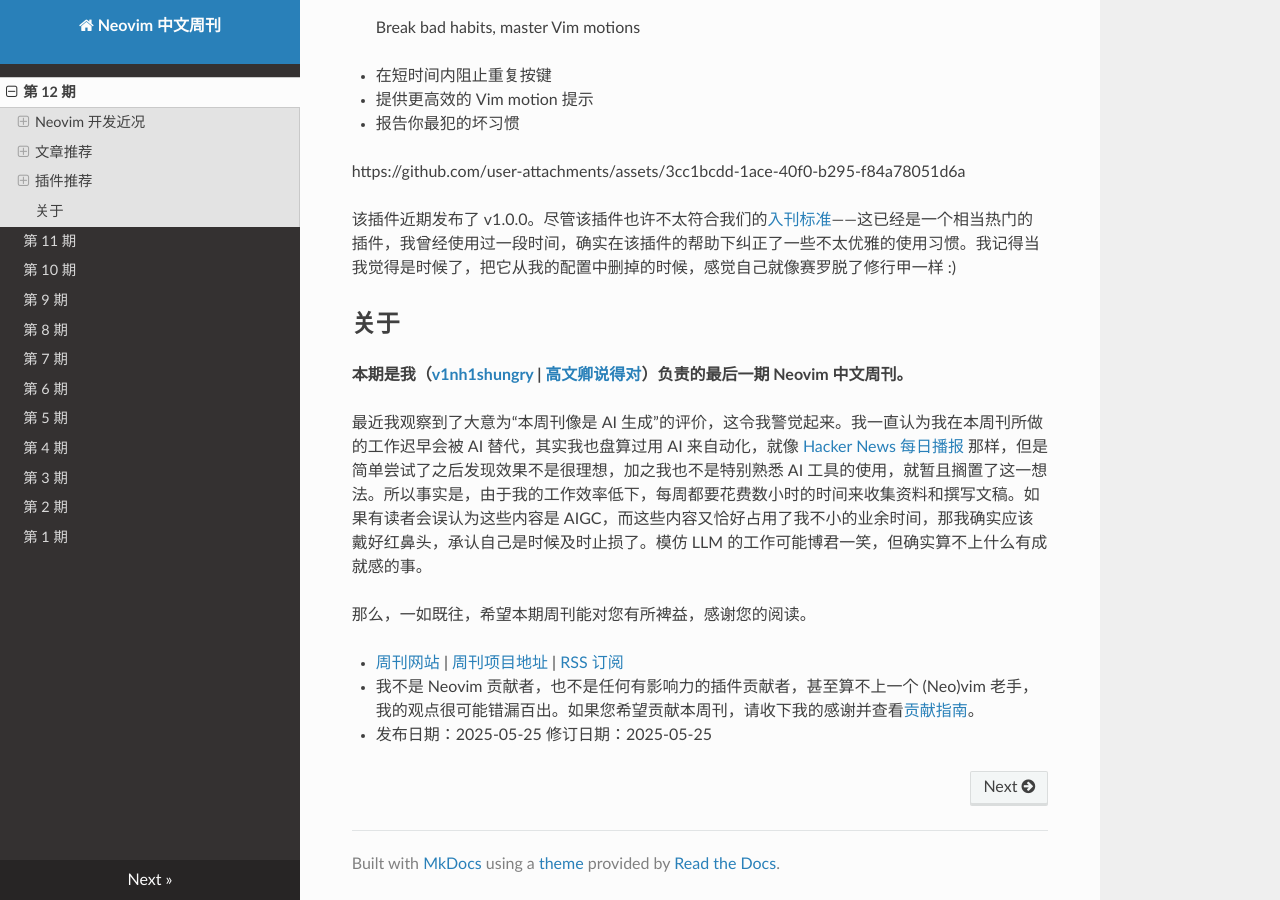
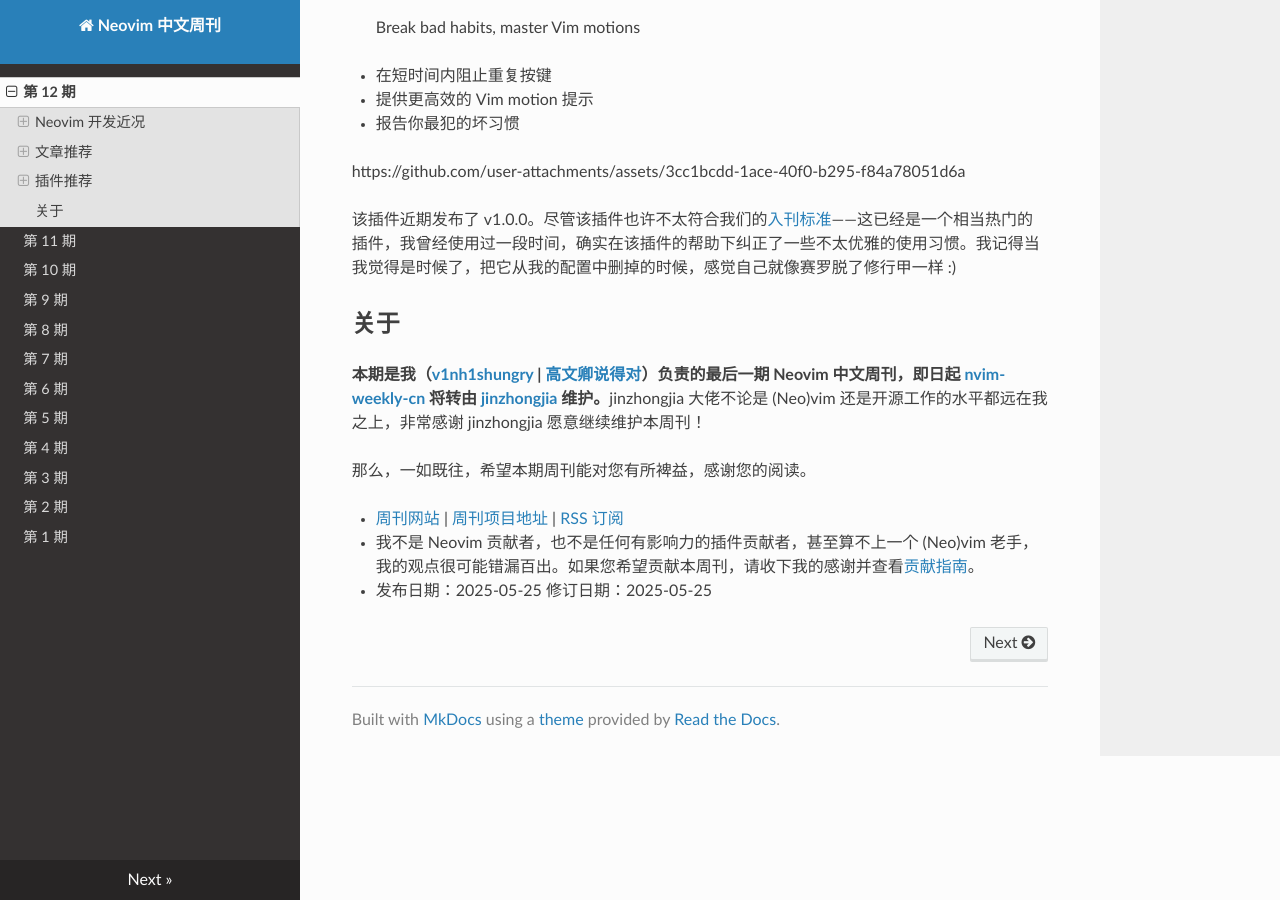
Before and after one commit to nvim-weekly-cn/nvim-weekly-cn, an MkDocs documentation site: the page built from posts/012.md, in a window 1280 px wide and 900 px high, scrolled down 1454 px. Built offline with MkDocs 1.6.1, drawn with Linux system fonts in a browser that asks for light colours; nearby versions of some CDN libraries.

```diff
--- a/posts/012.md
+++ b/posts/012.md
@@ -56,13 +56,7 @@ https://github.com/user-attachments/assets/3cc1bcdd-1ace-40f0-b295-f84a78051d6a
 
 ## 关于
 
-**本期是我（[v1nh1shungry](https://github.com/v1nh1shungry) | [高文卿说得对](https://www.zhihu.com/people/27-41-69-12)）负责的最后一期 Neovim 中文周刊。**
-
-<!-- ❗❗❗TODO: 发布前删除❗❗❗ -->
-
-最近我观察到了大意为“本周刊像是 AI 生成”的评价，这令我警觉起来。我一直认为我在本周刊所做的工作迟早会被 AI 替代，其实我也盘算过用 AI 来自动化，就像 [Hacker News 每日播报](https://hacker-news.agi.li/) 那样，但是简单尝试了之后发现效果不是很理想，加之我也不是特别熟悉 AI 工具的使用，就暂且搁置了这一想法。所以事实是，由于我的工作效率低下，每周都要花费数小时的时间来收集资料和撰写文稿。如果有读者会误认为这些内容是 AIGC，而这些内容又恰好占用了我不小的业余时间，那我确实应该戴好红鼻头，承认自己是时候及时止损了。模仿 LLM 的工作可能博君一笑，但确实算不上什么有成就感的事。
-
-<!-- ❗❗❗TODO: 发布前删除❗❗❗ -->
+**本期是我（[v1nh1shungry](https://github.com/v1nh1shungry) | [高文卿说得对](https://www.zhihu.com/people/27-41-69-12)）负责的最后一期 Neovim 中文周刊，即日起 [nvim-weekly-cn](https://github.com/nvim-weekly-cn/nvim-weekly-cn) 将转由 [jinzhongjia](https://github.com/jinzhongjia) 维护。**jinzhongjia 大佬不论是 (Neo)vim 还是开源工作的水平都远在我之上，非常感谢 jinzhongjia 愿意继续维护本周刊！
 
 那么，一如既往，希望本期周刊能对您有所裨益，感谢您的阅读。
 
```
